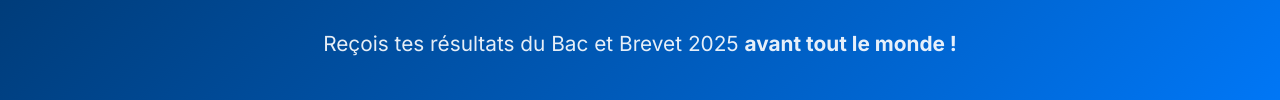
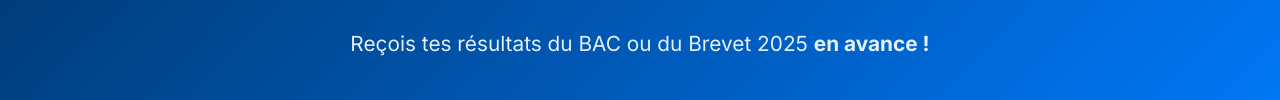
Before and after one commit to bacresultat/ia, a website: page index.html in a window 1280 px wide. Shown: the part 225-325 px from the top of the page. Drawn offline with Linux system fonts and the light colour scheme; a script that the page names is missing.

Commit message:
Update index.html

```diff
--- a/index.html
+++ b/index.html
@@ -15,7 +15,7 @@
     <div class="logo-container">
       <img src="9448bfc1-2cb2-46be-924a-c9d4da2d4d9f.png" alt="Logo AlkyAI" class="logo">
       <h1 class="site-title">AlkyAI</h1>
-      <p class="subtitle">Reçois tes résultats du Bac et Brevet 2025 <strong>avant tout le monde !</strong></p>
+      <p class="subtitle">Reçois tes résultats du BAC ou du Brevet 2025 <strong>en avance !</strong></p>
 
 
     </div>
```
